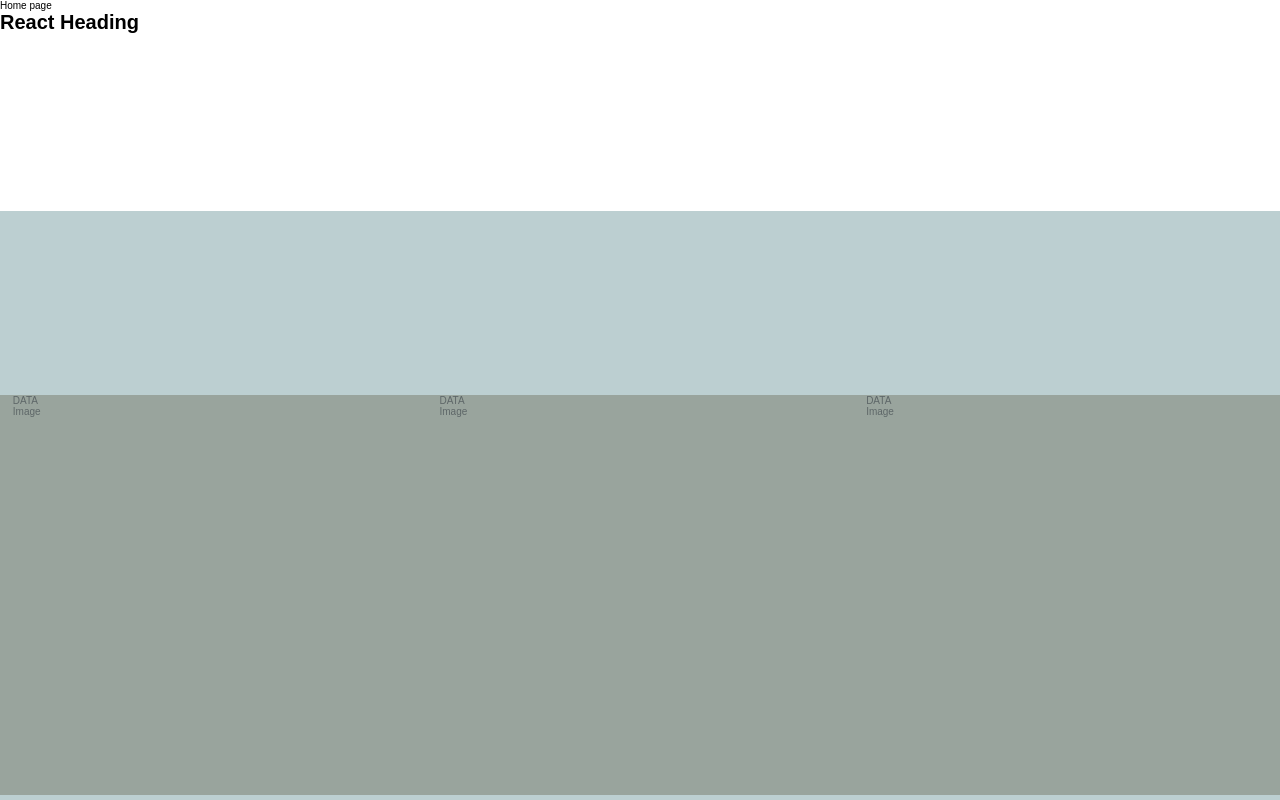
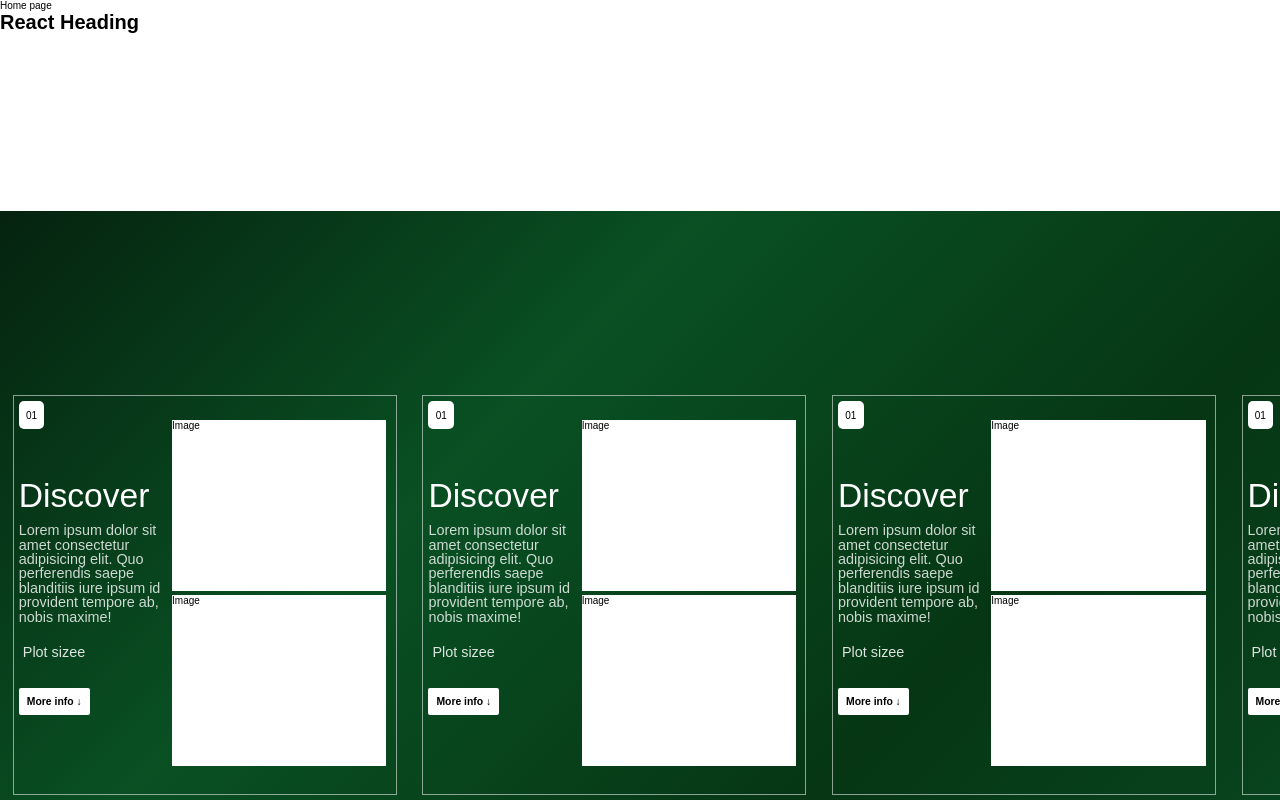
Before and after one commit to GAUTAM2349/Real-estate-app, a React app: page / in a window 1280 px wide. Shown: the top 800 px of the page. Built offline with nearby package versions, Linux system fonts and the light colour scheme.

Commit message:
update-1 scrollable Secton-Feature

```diff
--- a/SectionProcess.js
+++ b/SectionProcess.js
@@ -7,8 +7,26 @@ export function Card() {
   return (
     <>
     <div className="card">
-      <div className="data">DATA</div>
+
+
+      <div className="data">
+        <span className="s-no">01</span>
+        <div className="about">
+          <div className="secondary-heading">Discover</div>
+          <p className="description">Lorem ipsum dolor sit amet consectetur adipisicing elit. Quo perferendis saepe blanditiis iure ipsum id provident tempore ab, nobis maxime!
+          </p>
+        </div>
+        <p className="plot-size">Plot sizee</p>
+        <a href="#" className="more-info secondary-btn">More info &darr; </a>
+      </div>
+
+
+      <div className="images">
       <div className="image">Image</div>
+      <div className="image">Image</div>
+      </div>
+
+
     </div>
     </>
   )
--- a/common.css
+++ b/common.css
@@ -7,3 +7,40 @@
 html{
     scroll-behavior: smooth;
 }
+
+/* GRIDS */
+
+.grid-2-col{
+
+}
+
+
+/* HEADINGS */
+
+.secondary-heading{
+    font-size: 4.2vh;
+    color: white;
+    font-weight: 500;
+}
+
+.description{
+    font-family:sans-serif;
+    font-size: 1.8vh;
+    color: rgba(255, 255, 255, 0.801);
+    font-weight: 200;
+    line-height: 1;
+    margin-top: 1vh;
+}
+
+/* SECONDARY Button */
+
+.secondary-btn{
+    display: inline-block;
+    padding: 1vh;
+    font-size: 1.3vh;
+    color:black;
+    text-decoration: none;
+    font-weight: 600;
+    background-color: white;
+    border-radius: 0.2em;
+}
--- a/style.css
+++ b/style.css
@@ -5,7 +5,7 @@
 }
 
 html {
-  font-family: sans-serif;
+  font-family: Arial, Helvetica, sans-serif;
   font-size: 62.5%;
 }
 
@@ -25,56 +25,85 @@ SECTION PROCESS
   height: 100vh;
   padding: 5vh 0;
   /* display: flex; */ /*not allowed here bcz u cant make scrollable .....*/
-  background-color: #024a5043;
-  backdrop-filter:blur(100px);
+  background-color: green;
+  background: repeating-linear-gradient(
+    135deg,
+    rgb(5, 35, 15) 0px,
+    rgb(9, 80, 35) 500px,
+    rgb(6, 54, 20),
+    rgb(8, 74, 33)
+  );
+  backdrop-filter: blur(100px);
 
   overflow-x: hidden;
-  position: sticky;
+  position: sticky !important;
   top: 0;
-
-
-
+  z-index: 1;
 }
-/*
-.temp{
-  position: relative;
-  max-width: 100vw;
-  max-height: 100vh;
-  background-color: red;
-}
-
-.temp::after{
-  content: "";
-  display: block;
-  position:absolute;
-  top: 50%;
-  left: 50%;
-  background-color: white;
-  width: 15%;
-  padding-bottom: 15%;
-  z-index: 2;
-} */
-
-
 
 .scrollable {
   width: 200vw;
   height: 50vh;
   margin: 18vh 0;
-  background-color: #5b5d51;
-  opacity: 0.5;
-  filter: brightness(1.3) ;
-  /* filter :blur(1); */
   overflow: hidden;
   display: flex;
-  z-index: 2;
+  z-index: 1;
+}
 
+.card {
+  width: 30vw;
+  height: 100%;
+  /* background-color: aqua; */
+  margin: 0 1vw;
+  opacity: 1;
+  display: grid;
+  grid-template-columns: 1fr 1.5fr;
+  padding: 5px;
+  border: 1px solid rgba(255, 255, 255, 0.533);
+}
+
+.s-no {
+  display: flex;
+  justify-content: center;
+  align-items: center;
+  width: 2vw;
+  height: 2.2vw;
+  background-color: rgb(255, 255, 255);
+
+  border-radius: 5px;
+  color: black;
+  padding: 5px;
+  z-index: 4;
 }
 
 
-.card {
-  width: 32vw;
-  height: 100%;
-  /* background-color: aqua; */
-  margin: 0 1vw;
+
+.about{
+  margin-top: 6vh;
 }
+
+.plot-size{
+  color: rgba(255, 255, 255, 0.864);
+  margin-top: 2vh;
+  font-size: 1.8vh;
+  padding: 0.5vh;
+}
+
+.more-info{
+  margin-top: 3vh;
+}
+
+.images {
+  padding: 2%;
+  display: flex;
+  flex-direction: column;
+  align-items: center;
+  justify-content: center;
+}
+
+.image{
+  width: 100%;
+  height: 45%;
+  background-color: white;
+  margin-bottom:2%;
+}
--- /dev/null
+++ b/temp.js
@@ -0,0 +1,3 @@
+let arr = [];
+arr[-1] = 2;
+console.log(arr[-1]);
```
Also changed, not shown: index.html (line endings or trailing spaces), 1 other file.
